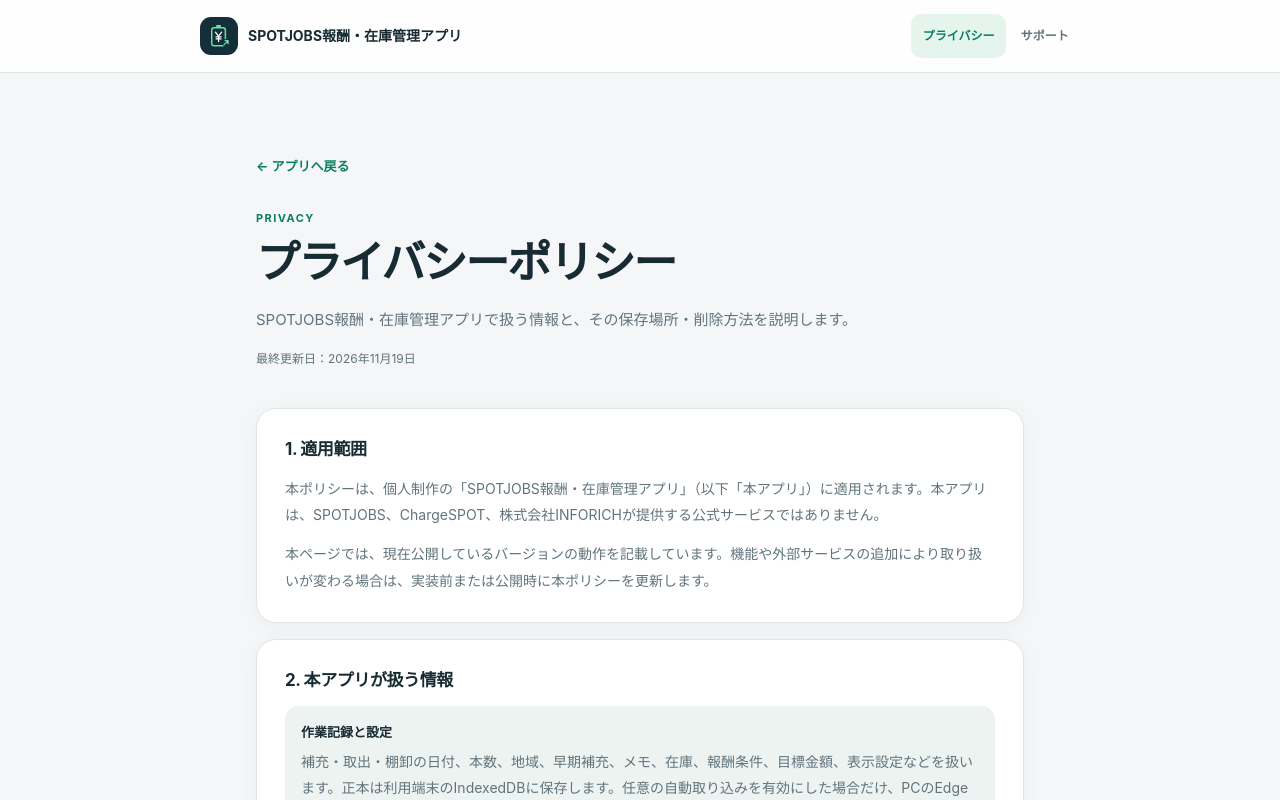
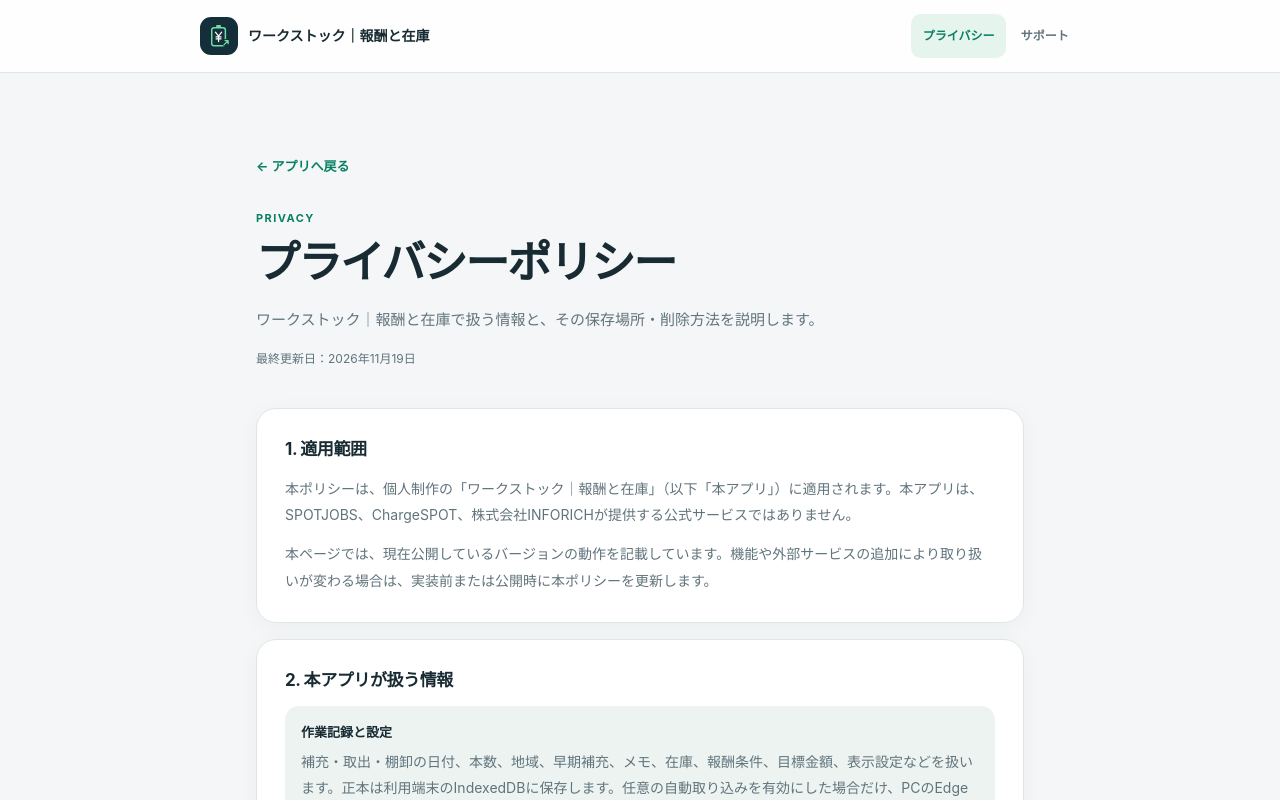
Before and after one commit to shunsoco-stack/spotjobs-reward-inventory-manager, a Next.js app: page /privacy in a window 1280 px wide. Shown: the top 800 px of the page. Built offline with nearby package versions, Linux system fonts and the light colour scheme.

Commit message:
Rename public web pages to ワークストック
Change only the user-visible product name on the marketing, support, and privacy pages, plus meta titles and the web manifest. Keep sync, D1, and third-party service wording unchanged.

```diff
--- a/src/app/layout.tsx
+++ b/src/app/layout.tsx
@@ -1,12 +1,12 @@
 import type { Metadata, Viewport } from 'next';
 import './globals.css';
 export const metadata: Metadata = {
-  title: 'SPOTJOBS報酬・在庫管理アプリ',
-  applicationName: 'SPOTJOBS報酬・在庫管理アプリ',
+  title: 'ワークストック｜報酬と在庫',
+  applicationName: 'ワークストック',
   description: '補充・取出を手早く記録。週間報酬の目安、本数ボーナス、早期補充の対象在庫を確認できる、SPOTJOBSワーカー向けの非公式管理アプリです。',
   icons: { icon: [{ url: '/icon.svg', type: 'image/svg+xml' }, { url: '/icon-192.png', sizes: '192x192', type: 'image/png' }], apple: { url: '/icon-180.png', sizes: '180x180' } },
   manifest: '/manifest.webmanifest',
-  appleWebApp: { capable: true, title: 'SPOTJOBS管理', statusBarStyle: 'default' },
+  appleWebApp: { capable: true, title: 'ワークストック', statusBarStyle: 'default' },
 };
 export const viewport: Viewport = {
   width: 'device-width',
--- a/src/app/privacy/page.tsx
+++ b/src/app/privacy/page.tsx
@@ -2,8 +2,8 @@ import type { Metadata } from "next";
 import { LegalPage, legalPageStyles as styles } from "@/components/legal-page";
 
 export const metadata: Metadata = {
-  title: "プライバシーポリシー | SPOTJOBS報酬・在庫管理アプリ",
-  description: "SPOTJOBS報酬・在庫管理アプリにおける端末内データ、暗号化された自動取り込み、画像認識、バックアップ、外部リンクの取り扱いについて説明します。",
+  title: "プライバシーポリシー | ワークストック",
+  description: "ワークストック｜報酬と在庫における端末内データ、暗号化された自動取り込み、画像認識、バックアップ、外部リンクの取り扱いについて説明します。",
   alternates: { canonical: "https://spotjobs-reward-inventory-manager.vercel.app/privacy" },
   robots: { index: true, follow: true },
 };
@@ -13,12 +13,12 @@ export default function PrivacyPage() {
     current="privacy"
     eyebrow="PRIVACY"
     title="プライバシーポリシー"
-    description="SPOTJOBS報酬・在庫管理アプリで扱う情報と、その保存場所・削除方法を説明します。"
+    description="ワークストック｜報酬と在庫で扱う情報と、その保存場所・削除方法を説明します。"
     updated="2026年11月19日"
   >
     <section className={styles.section} aria-labelledby="privacy-scope">
       <h2 id="privacy-scope">1. 適用範囲</h2>
-      <p>本ポリシーは、個人制作の「SPOTJOBS報酬・在庫管理アプリ」（以下「本アプリ」）に適用されます。本アプリは、SPOTJOBS、ChargeSPOT、株式会社INFORICHが提供する公式サービスではありません。</p>
+      <p>本ポリシーは、個人制作の「ワークストック｜報酬と在庫」（以下「本アプリ」）に適用されます。本アプリは、SPOTJOBS、ChargeSPOT、株式会社INFORICHが提供する公式サービスではありません。</p>
       <p>本ページでは、現在公開しているバージョンの動作を記載しています。機能や外部サービスの追加により取り扱いが変わる場合は、実装前または公開時に本ポリシーを更新します。</p>
     </section>
 
--- a/src/app/support/page.tsx
+++ b/src/app/support/page.tsx
@@ -3,8 +3,8 @@ import Link from "next/link";
 import { LegalPage, legalPageStyles as styles } from "@/components/legal-page";
 
 export const metadata: Metadata = {
-  title: "サポート | SPOTJOBS報酬・在庫管理アプリ",
-  description: "SPOTJOBS報酬・在庫管理アプリのデータ保存、暗号化された自動取り込み、バックアップ、オフライン利用、スクリーンショット読取に関するサポート情報です。",
+  title: "サポート | ワークストック",
+  description: "ワークストック｜報酬と在庫のデータ保存、暗号化された自動取り込み、バックアップ、オフライン利用、スクリーンショット読取に関するサポート情報です。",
   alternates: { canonical: "https://spotjobs-reward-inventory-manager.vercel.app/support" },
   robots: { index: true, follow: true },
 };
--- a/src/components/legal-page.tsx
+++ b/src/components/legal-page.tsx
@@ -17,9 +17,9 @@ export function LegalPage({ current, eyebrow, title, description, updated, child
     <a className={styles.skipLink} href="#main-content">本文へ移動</a>
     <header className={styles.header}>
       <div className={styles.headerInner}>
-        <Link className={styles.brand} href="/" prefetch={false} aria-label="SPOTJOBS報酬・在庫管理アプリのホームへ">
+        <Link className={styles.brand} href="/" prefetch={false} aria-label="ワークストック｜報酬と在庫のホームへ">
           <Image src="/icon.svg" width={38} height={38} alt="" priority />
-          <span>SPOTJOBS報酬・在庫管理アプリ</span>
+          <span>ワークストック｜報酬と在庫</span>
         </Link>
         <nav className={styles.nav} aria-label="情報ページ">
           <a href="/privacy.html" aria-current={current === "privacy" ? "page" : undefined}>プライバシー</a>
```
Also changed, not shown: public/manifest.webmanifest.
